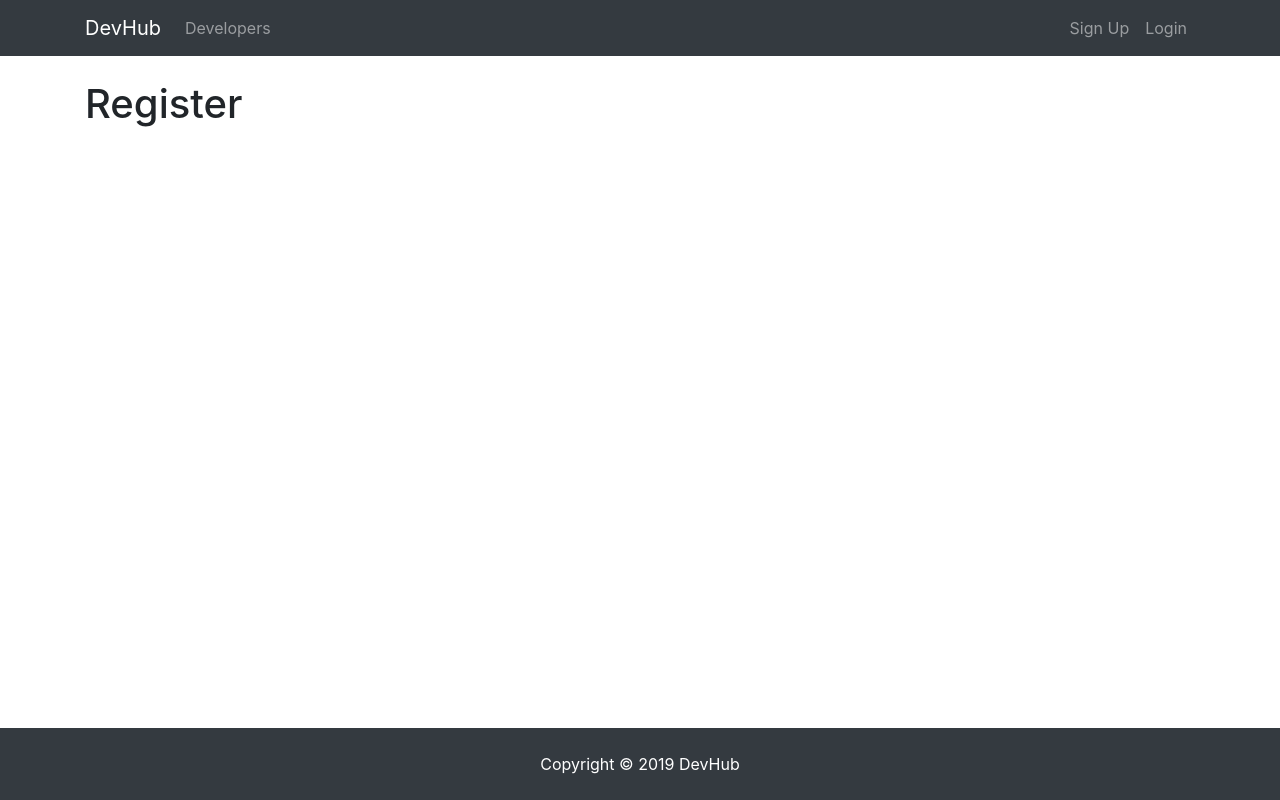
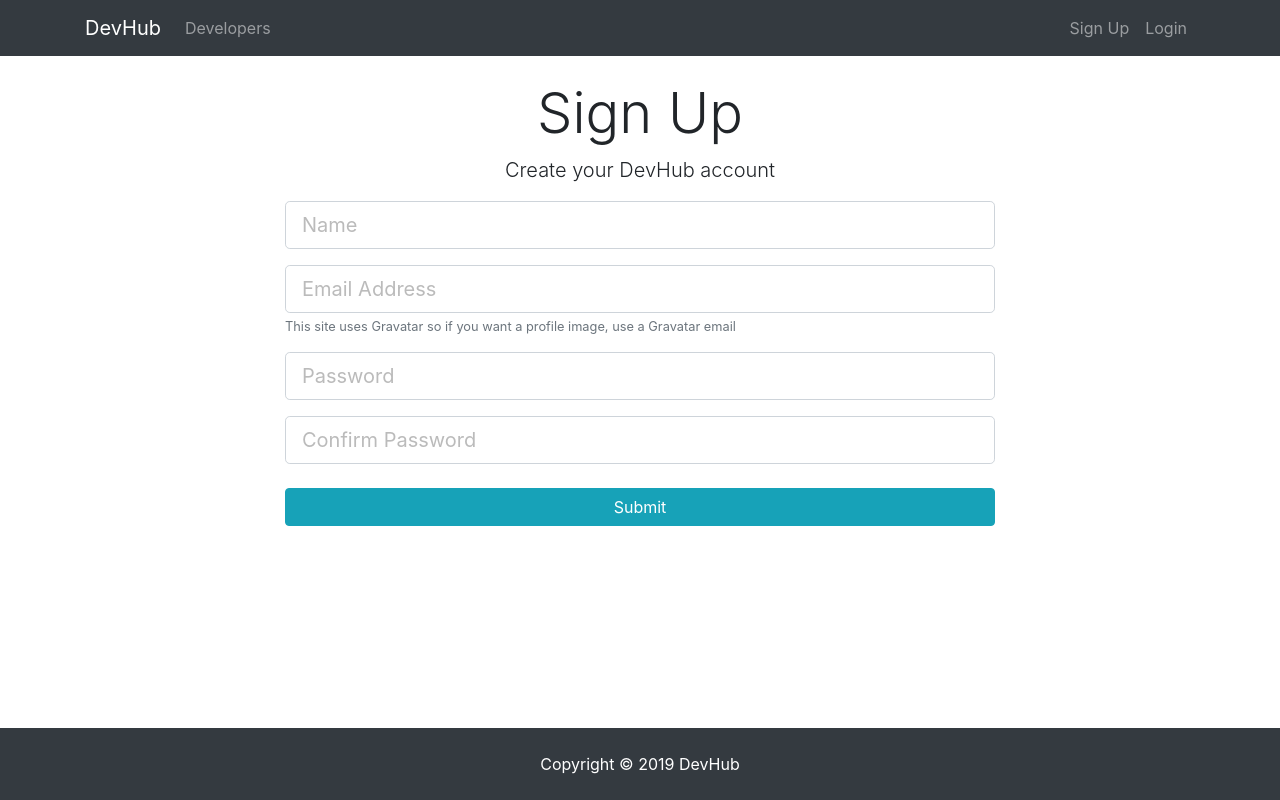
Before and after one commit to a-w-1806/DevelHub, a React (Create React App) app in the folder client/: page /register in a window 1280 px wide. Built offline with nearby package versions, Linux system fonts and the light colour scheme.

Commit message:
Register.

```diff
--- a/client/src/components/auth/Register.js
+++ b/client/src/components/auth/Register.js
@@ -1,10 +1,94 @@
 import React, { Component } from "react";
 
 export default class Register extends Component {
+  constructor() {
+    super();
+    this.state = {
+      name: "",
+      email: "",
+      password: "",
+      password2: "",
+      errors: {}
+    };
+
+    this.onChange = this.onChange.bind(this);
+    this.onSubmit = this.onSubmit.bind(this);
+  }
+
+  // Those onXXX methods are callbacks. When set as callbacks, the `this` is completely lost. However, you can set it forcefully using `bind()`.
+  onChange(e) {
+    this.setState({ [e.target.name]: e.target.value });
+  }
+
+  onSubmit(e) {
+    e.preventDefault();
+    const newUser = {
+      name: this.state.name,
+      email: this.state.email,
+      password: this.state.password,
+      password2: this.state.password2
+    };
+    console.log(newUser);
+  }
+
   render() {
     return (
-      <div>
-        <h1>Register</h1>
+      <div className="register">
+        <div className="container">
+          <div className="row">
+            <div className="col-md-8 m-auto">
+              <h1 className="display-4 text-center">Sign Up</h1>
+              <p className="lead text-center">Create your DevHub account</p>
+              <form onSubmit={this.onSubmit}>
+                <div className="form-group">
+                  <input
+                    type="text"
+                    className="form-control form-control-lg"
+                    placeholder="Name"
+                    name="name"
+                    value={this.state.name}
+                    onChange={this.onChange}
+                  />
+                </div>
+                <div className="form-group">
+                  <input
+                    type="email"
+                    className="form-control form-control-lg"
+                    placeholder="Email Address"
+                    name="email"
+                    value={this.state.email}
+                    onChange={this.onChange}
+                  />
+                  <small className="form-text text-muted">
+                    This site uses Gravatar so if you want a profile image, use
+                    a Gravatar email
+                  </small>
+                </div>
+                <div className="form-group">
+                  <input
+                    type="password"
+                    className="form-control form-control-lg"
+                    placeholder="Password"
+                    name="password"
+                    value={this.state.password}
+                    onChange={this.onChange}
+                  />
+                </div>
+                <div className="form-group">
+                  <input
+                    type="password"
+                    className="form-control form-control-lg"
+                    placeholder="Confirm Password"
+                    name="password2"
+                    value={this.state.password2}
+                    onChange={this.onChange}
+                  />
+                </div>
+                <input type="submit" className="btn btn-info btn-block mt-4" />
+              </form>
+            </div>
+          </div>
+        </div>
       </div>
     );
   }
```
